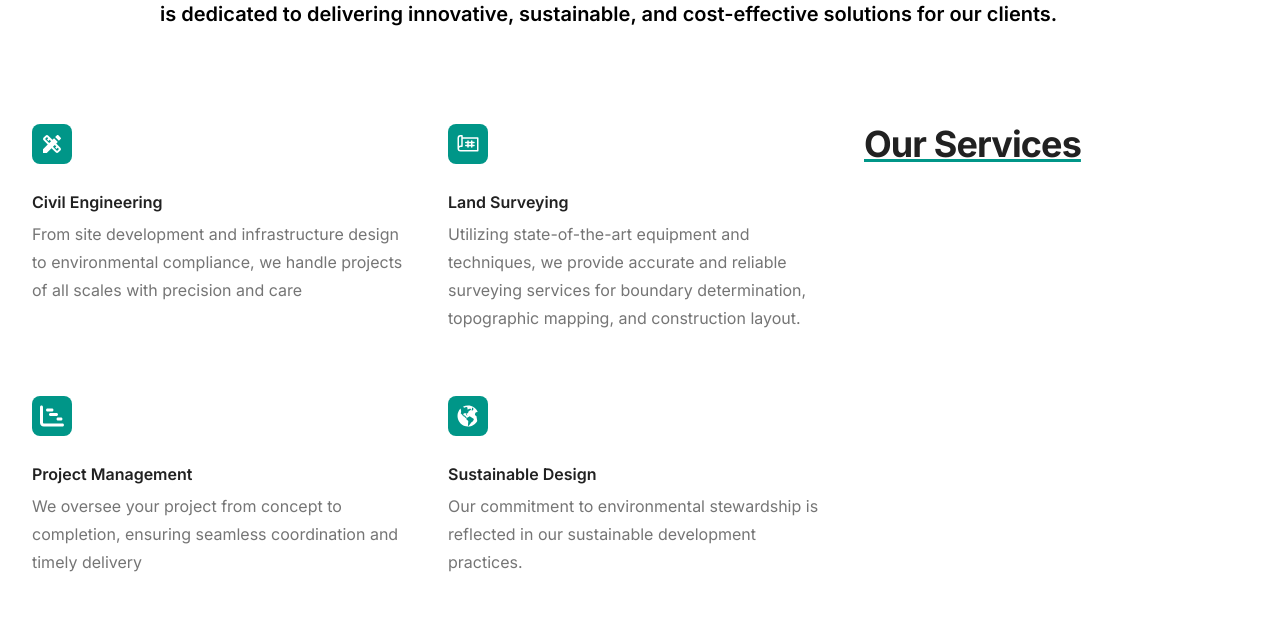
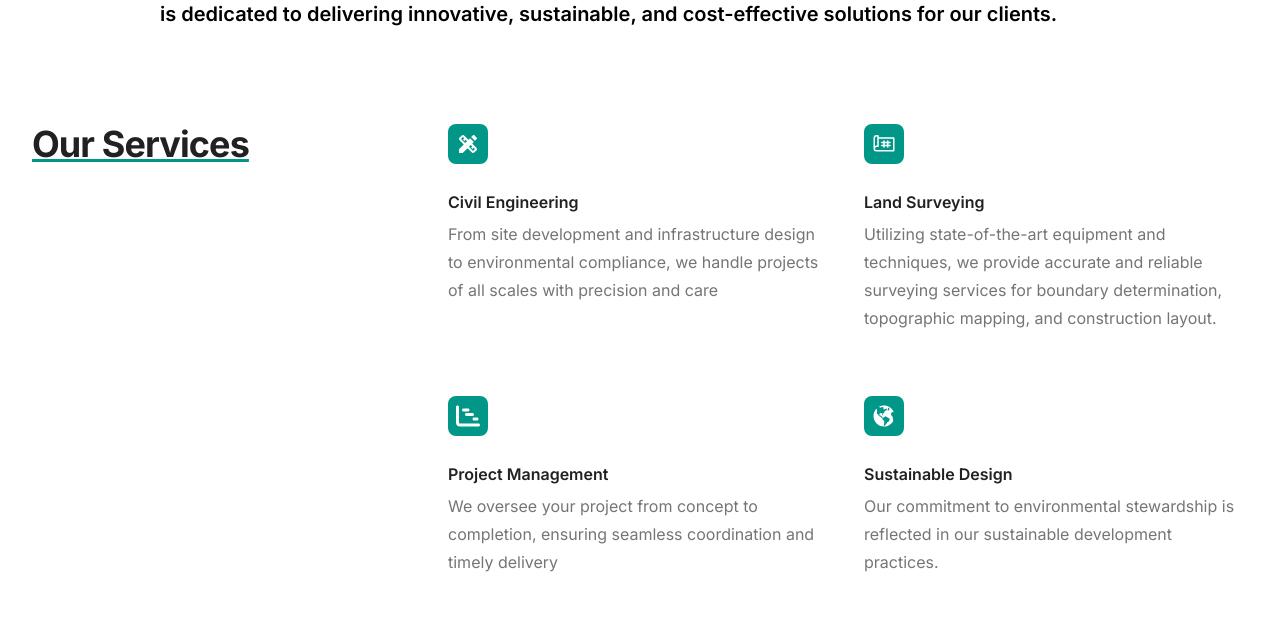
Before and after one commit to dwaynedraper/cornerstone, a Next.js app: page / in a window 1280 px wide. Shown: the part 968-1594 px from the top of the page. Built offline with nearby package versions, Linux system fonts and the light colour scheme.

Commit message:
Layout shift for Our Services

```diff
--- a/src/components/OurServices.tsx
+++ b/src/components/OurServices.tsx
@@ -43,6 +43,9 @@ export default function OurServices() {
       </p>
       <div className="mx-auto max-w-7xl px-6 lg:px-8">
         <div className="mx-auto grid max-w-2xl grid-cols-1 gap-x-8 gap-y-16 sm:gap-y-20 lg:mx-0 lg:max-w-none lg:grid-cols-3">
+          <h2 className="text-3xl font-bold underline decoration-teal-500 tracking-tight text-gray-900 sm:text-4xl">
+            Our Services
+          </h2>
           <dl className="col-span-2 grid grid-cols-1 gap-x-8 gap-y-16 sm:grid-cols-2">
             {features.map((feature) => (
               <div key={feature.name}>
@@ -61,9 +64,6 @@ export default function OurServices() {
               </div>
             ))}
           </dl>
-          <h2 className="text-3xl font-bold underline decoration-teal-500 tracking-tight text-gray-900 sm:text-4xl">
-            Our Services
-          </h2>
         </div>
       </div>
     </div>
```
